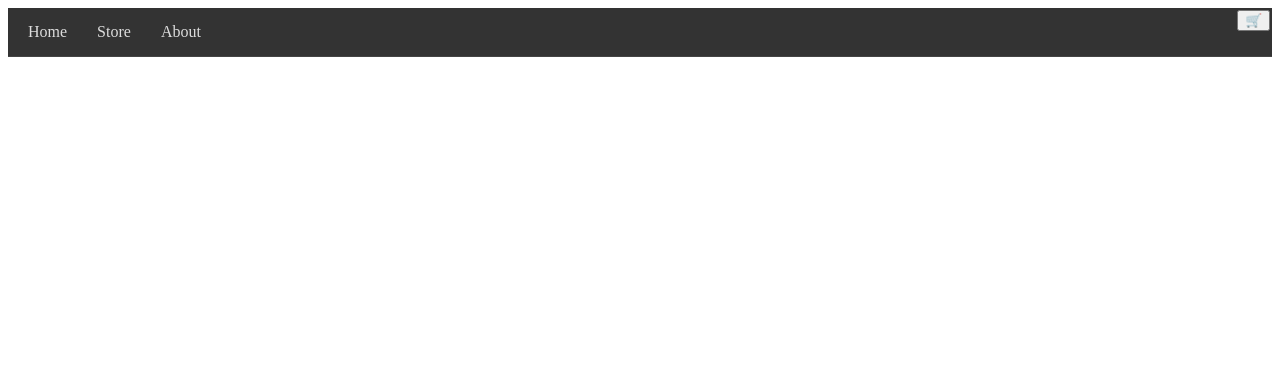
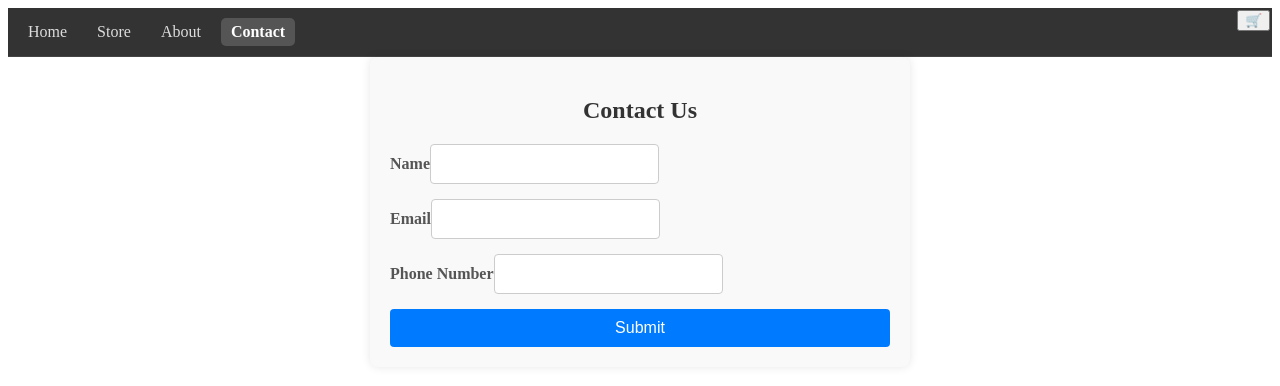
Before and after one commit to apoorvnema/ecommerce-web, a React (Vite) app: page /contact in a window 1280 px wide. Before the commit this address had no page. Shown: the top 386 px of the page. Built offline with nearby package versions, Linux system fonts and the light colour scheme.

Commit message:
[UPDATE]: Contact Us Page

```diff
--- a/src/App.jsx
+++ b/src/App.jsx
@@ -6,6 +6,7 @@ import Navbar from './components/Navbar';
 import About from './components/About';
 import { CartProvider } from './context/CartContext';
 import Home from './components/Home';
+import Contact from './components/Contact';
 
 function App() {
     const products = [
@@ -39,6 +40,7 @@ function App() {
                 <Route path="/" element={<Home />} />
                 <Route path="/store" element={<ProductList products={products}/>} />
                 <Route path="/about" element={<About />} />
+                <Route path="/contact" element={<Contact />} />
             </Routes>
             <CartIcon />
         </Router>
--- /dev/null
+++ b/src/components/Contact.css
@@ -0,0 +1,48 @@
+.contact-container {
+    max-width: 500px;
+    margin: 0 auto;
+    padding: 20px;
+    background-color: #f9f9f9;
+    border-radius: 8px;
+    box-shadow: 0 0 10px rgba(0, 0, 0, 0.1);
+}
+
+.contact-container h2 {
+    text-align: center;
+    margin-bottom: 20px;
+    color: #333;
+}
+
+.contact-container form {
+    display: flex;
+    flex-direction: column;
+}
+
+.contact-container label {
+    margin-bottom: 5px;
+    font-weight: bold;
+    color: #555;
+}
+
+.contact-container input {
+    padding: 10px;
+    margin-bottom: 15px;
+    border: 1px solid #ccc;
+    border-radius: 4px;
+    font-size: 16px;
+}
+
+.contact-container button {
+    padding: 10px;
+    background-color: #007bff;
+    color: white;
+    border: none;
+    border-radius: 4px;
+    font-size: 16px;
+    cursor: pointer;
+    transition: background-color 0.3s ease;
+}
+
+.contact-container button:hover {
+    background-color: #0056b3;
+}
--- /dev/null
+++ b/src/components/Contact.jsx
@@ -0,0 +1,88 @@
+import React, { useState } from 'react';
+import { useNavigate } from 'react-router-dom';
+import './Contact.css';
+
+const Contact = () => {
+  const [formData, setFormData] = useState({
+    name: '',
+    email: '',
+    phone: ''
+  });
+  const navigate = useNavigate();
+
+  const handleChange = (e) => {
+    const { name, value } = e.target;
+    setFormData((prevData) => ({
+      ...prevData,
+      [name]: value
+    }));
+  };
+
+  const handleSubmit = async (e) => {
+    e.preventDefault();
+
+    try {
+      const response = await fetch('https://crudcrud.com/api/debd907197134b4ba0b1fe0cfdb9d284/contacts', {
+        method: 'POST',
+        headers: {
+          'Content-Type': 'application/json',
+        },
+        body: JSON.stringify(formData),
+      });
+
+      if (!response.ok) {
+        throw new Error('Failed to submit data');
+      }
+
+      alert('Data submitted successfully!');
+      navigate('/');
+    } catch (error) {
+      console.error('Error submitting data: ', error);
+      alert('Failed to submit data');
+    }
+  };
+
+  return (
+    <div className="contact-container">
+      <h2>Contact Us</h2>
+      <form onSubmit={handleSubmit}>
+        <div>
+          <label htmlFor="name">Name</label>
+          <input
+            type="text"
+            id="name"
+            name="name"
+            value={formData.name}
+            onChange={handleChange}
+            required
+          />
+        </div>
+        <div>
+          <label htmlFor="email">Email</label>
+          <input
+            type="email"
+            id="email"
+            name="email"
+            value={formData.email}
+            onChange={handleChange}
+            required
+          />
+        </div>
+        <div>
+          <label htmlFor="phone">Phone Number</label>
+          <input
+            type="tel"
+            id="phone"
+            name="phone"
+            value={formData.phone}
+            onChange={handleChange}
+            required
+          />
+        </div>
+        <button type="submit">Submit</button>
+      </form>
+    </div>
+  );
+};
+
+export default Contact;
--- a/src/components/Navbar.jsx
+++ b/src/components/Navbar.jsx
@@ -5,9 +5,10 @@ import './Navbar.css';
 const Navbar = () => {
     return (
         <nav>
-            <NavLink exact to="/" activeClassName="active">Home</NavLink>
-            <NavLink to="/store" activeClassName="active">Store</NavLink>
-            <NavLink to="/about" activeClassName="active">About</NavLink>
+            <NavLink to="/" activeclassname="active">Home</NavLink>
+            <NavLink to="/store" activeclassname="active">Store</NavLink>
+            <NavLink to="/about" activeclassname="active">About</NavLink>
+            <NavLink to="/contact" activeclassname="active">Contact</NavLink>
         </nav>
     );
 };
```
